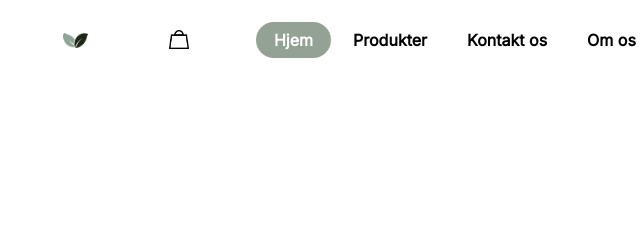
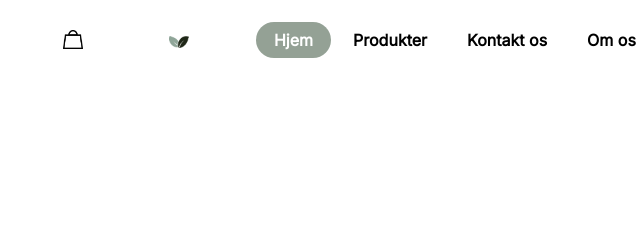
Before and after one commit to Inuvah/Greywolf, a plain HTML site: page Produktside.html in a window 1280 px wide. Shown: the top 240 px of the page, 360-1000 px from the left. Drawn offline with Linux system fonts and the light colour scheme.

Commit message:
Update Produktside.html

```diff
--- a/Produktside.html
+++ b/Produktside.html
@@ -8,18 +8,18 @@
     <link rel="stylesheet" href="navbar.css">
 </head>
 <body>
-    <!--Header logo/navigation/burgermenu-->
+<!--Header logo/navigation-->
 <header class="navbar">
-        <a class="logo" href="navbar.html">
+    <a class="logo" href="index.html">
             <img src="img/endelige logo 2.png" alt="logo">
     </a>
 
-        <a class="logo1" href="navbar.html">
-            <img src="img/bæredygtgighed.png" alt="bæredygtgighed">
+    <a class="logo2" href="kontaktos.html">
+        <img src="img/indkøbskurv2.png" alt="kurvlogo">
     </a>
 
-        <a class="logo2" href="navbar.html">
-            <img src="img/indkøbskurv2.png" alt="kurvlogo">
+    <a class="logo2" href="omos.html">
+        <img src="img/bæredygtgighed.png" alt="logo2">
     </a>
 
     <input type="checkbox" id="nav_check" hidden>
@@ -35,19 +35,21 @@
                 <a href="kontaktos.html">Kontakt os</a>
             </li>
             <li>
-                    <a href="">Om os</a>
+                <a href="omos.html">Om os</a>
             </li>
             <li>
                 <a href="">Log ind</a>
             </li>
         </ul>
     </nav>
+
     <label for="nav_check" class="hamburger">
         <div></div>
         <div></div>
         <div></div>
     </label>
 </header>
+
 
             <div id="BtnFilter">
                 <button class="btn active" onclick="filterSelection('all')">Alle</button>
```
Lines whose indentation alone changed are shown as unchanged.
